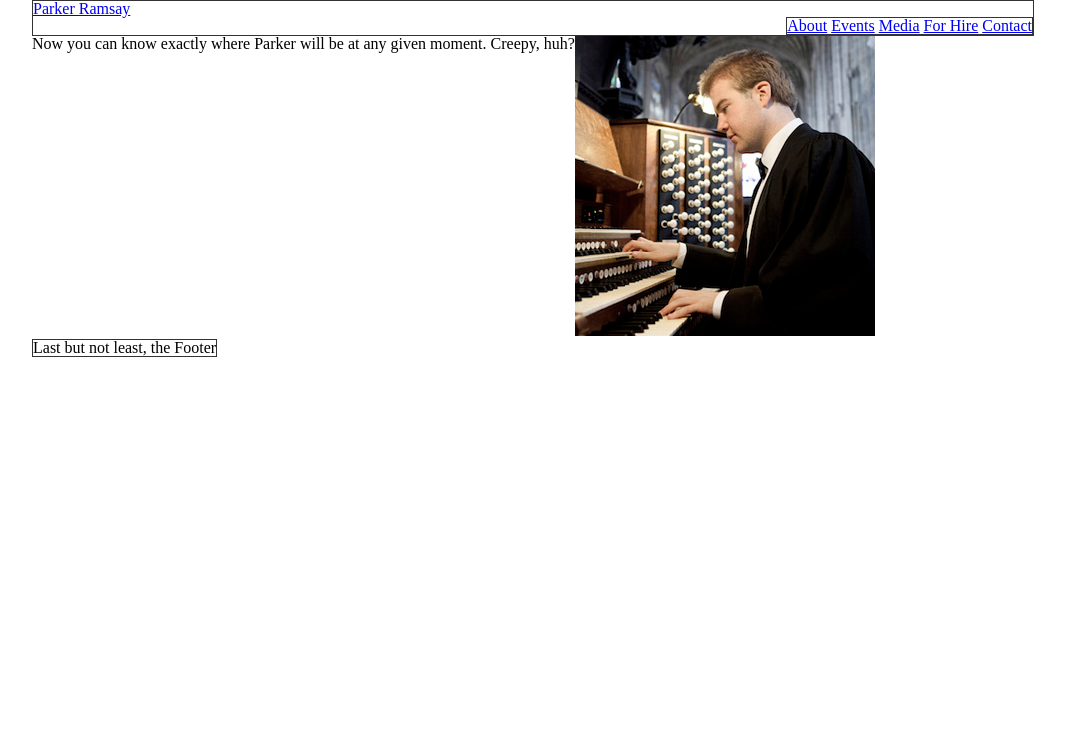
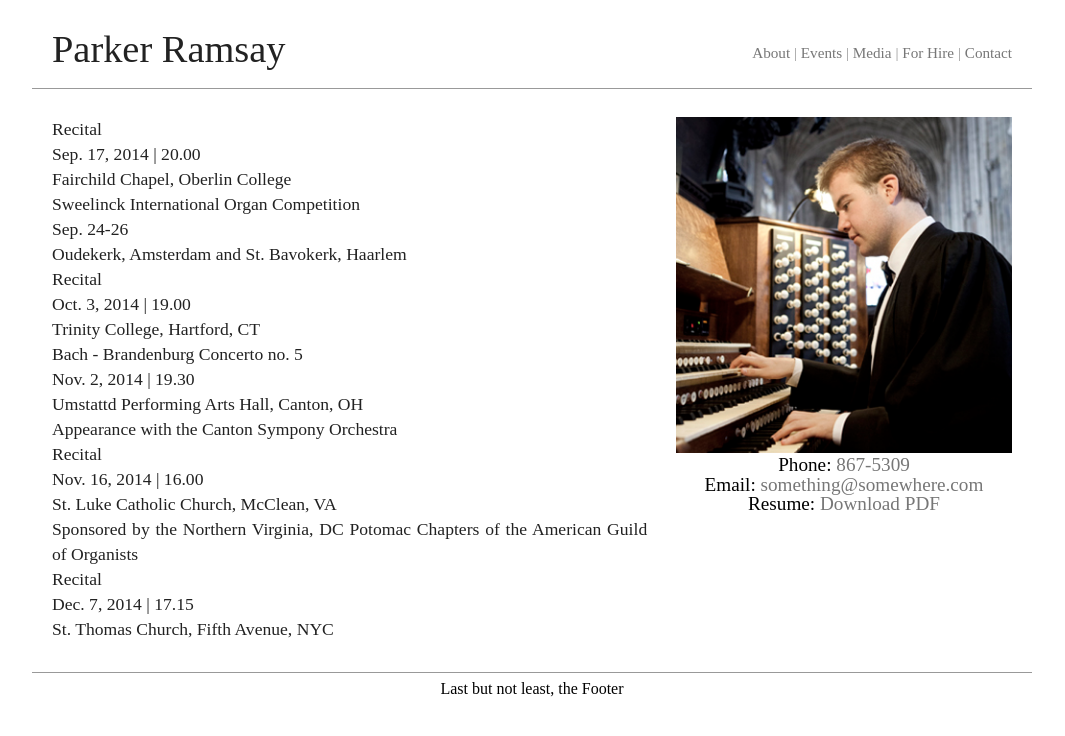
Before and after one commit to baroquebloke/parker-ramsay, a Flask app: page /events in a window 1280 px wide. Shown: the top 736 px of the page, without its empty margins (108-1173 px from the left). Run offline with Flask 2, Linux system fonts and the light colour scheme.

Commit message:
Style style style
general design is nearly there.  Client content still thin.  Photos may
still change.

```diff
--- a/static/style.css
+++ b/static/style.css
@@ -50,41 +50,100 @@ table {
 /* ################################################# */
 
 html {
+  max-width: 100%;
+  margin: 0 auto;
+  font-family: Futura;
+  overflow-y: scroll;
+}
+body {
   max-width: 1000px;
+  padding: 10px;
   margin: 0 auto;
 }
-body {
+.wrap {
+  width: 96%;
+  padding: 2%;
+  margin-bottom: 5px;
+  border-bottom: 1px solid #999999;
+  display: inline-block;
 }
 header {
-  width: 100%;
-  text-align: justify;
-  border: 1px solid #333;
+  font-size: 240%;
   float: left;
 }
-.nav {
-  border: 1px solid #333;
+header a {
+  text-decoration: none;
+  color: #222222;
+}
+#nav {
+  font-size: 95%;
+  padding-top: 15px;
   float: right;
 }
-.nav ul {
+#nav a {
+  text-decoration: none;
+  color: #777777;
 }
-.nav ul li {
+#nav a:hover {
+  color: #222222;
+}
+#nav li:before {
+  color: #999999;
+  content: "|";
+}
+#nav li:first-child:before {
+  content: none;
+}
+#nav ul li {
   display: inline-block;
 }
 .side-bar {
-  width: 30%;
+  width: 35%;
+  font-size: 75%;
+  float: right;
+}
+.side-bar img {
+  margin: 0 auto;
+  max-width: 100%;
+  height: auto;
+}
+.side-bar a {
+  text-decoration: none;
+  color: #777777;
+}
+.side-bar a:hover {
+  color: #222222;
+}
+.vcard {
+  text-align: center;
+}
+.vcard h1 {
+  font-size: 1.5vmax;
+}
+.page-content {
+  width: 62%;
+  padding: 0 3% 1% 0;
+  line-height: 25px;
+  font-size: 110%;
+  text-align: justify;
+  color: #222222;
   float: left;
 }
-.side-bar img {
-  width: 100%;
-  height: auto;
+@media screen and (max-width: 480px) {
+  .side-bar { width: 100%;
+              margin: 0 auto;
+              padding-bottom: 10px;
+              text-align: center;
+              border-bottom: 1px solid #333; }
+  .side-bar img { /*width: 30%;
+                  float: right; */}
+  .vcard h1 { padding-top: 8px;
+              font-size: 2vmax; }
+  .page-content { width: 100%;
+                  padding-top: 10px;}
 }
-.page-content {
-  max-width: 70%;
-  text-align: justify;
-  float: left;
-}
+
 footer {
-  border: 1px solid #333;
-  float: left;
+  text-align: center;
   clear: both;
 }
--- a/templates/layouts/base.html
+++ b/templates/layouts/base.html
@@ -8,11 +8,13 @@
     <link rel="stylesheet" type="text/css" href="/static/style.css"/>
   </head>
   <body>
+    <div class="wrap">
       <header>
         <h1>
           <a href="/">Parker Ramsay</a>
         </h1>
-      <menu class="nav">
+      </header>
+      <menu id="nav">
         <ul>
           <li>
             <a href="/about">About</a>
@@ -31,7 +33,18 @@
           </li>
         </ul>
       </menu>
-    </header>
+    </div>
+    <div class="wrap">
+     <div class="side-bar">
+        <img src="/static/1.jpg" alt="pic">
+        <div class="vcard">
+          <h1>Phone:  <a href="tel:18675309">867-5309</a></h1>
+          <h1>Email:
+            <a href="mailto:something@somewhere.com">something@somewhere.com</a>
+          </h1>
+          <h1>Resume: <a href="/static/resume.pdf">Download PDF</a></h1>
+        </div>
+      </div>
       <div class="page-content">
         {% block home %}
         {% endblock %}
@@ -46,11 +59,10 @@
         {% block contact %}
         {% endblock %}
       </div>
-    <div class="side-bar">
-      <img src="/static/1.jpg" alt="pic">
     </div>
     <footer>
       <h3>Last but not least, the Footer</h3>
     </footer>
+  </div>
   </body>
 </html>
--- a/templates/pages/events.html
+++ b/templates/pages/events.html
@@ -1,6 +1,74 @@
 {% extends "/layouts/base.html" %}
 
 {% block events %}
-<h1>Now you can know exactly where Parker will be at any given moment.
-  Creepy, huh?</h1>
+<h1>
+  Recital
+</h1>
+<p>
+  Sep. 17, 2014 | 20.00
+</p>
+<p>
+  Fairchild Chapel, Oberlin College
+</p>
+
+<h1>
+  <em>
+    Sweelinck International Organ Competition
+</h1>
+<p>
+  Sep. 24-26
+</p>
+<p>
+  Oudekerk, Amsterdam and St. Bavokerk, Haarlem
+</p>
+
+
+<h1>
+  Recital
+</h1>
+<p>
+  Oct. 3, 2014 | 19.00
+</p>
+<p>
+  Trinity College, Hartford, CT
+</p>
+
+
+<h1>
+  Bach - Brandenburg Concerto no. 5
+</h1>
+<p>
+  Nov. 2, 2014 | 19.30
+</p>
+<p>
+  Umstattd Performing Arts Hall, Canton, OH
+</p>
+<p>
+  Appearance with the Canton Sympony Orchestra
+</p>
+
+
+<h1>
+  Recital
+</h1>
+<p>
+  Nov. 16, 2014 | 16.00
+</p>
+<p>
+  St. Luke Catholic Church, McClean, VA
+</p>
+<p>
+Sponsored by the Northern Virginia, DC Potomac Chapters of the American Guild of Organists
+</p>
+
+
+<h1>
+  Recital
+</h1>
+<p>
+  Dec. 7, 2014 | 17.15
+</p>
+<p>
+  St. Thomas Church, Fifth Avenue, NYC
+</p>
 {% endblock %}
```
Also changed, not shown: static/1.jpg. Lines whose indentation alone changed are shown as unchanged.
